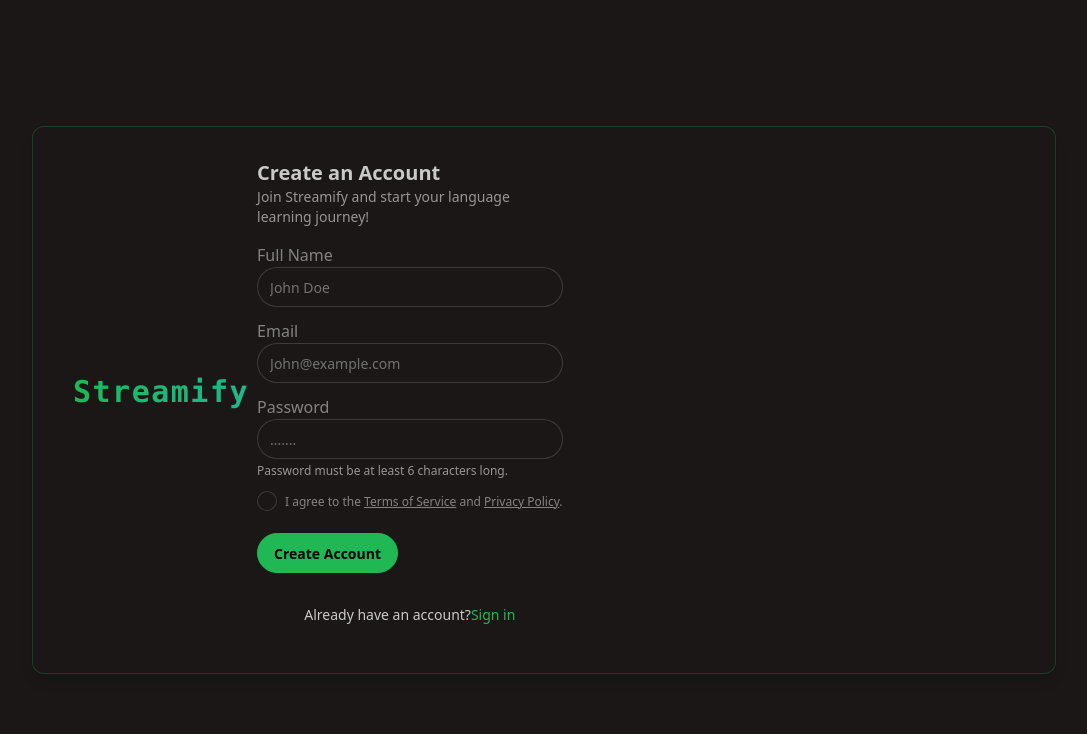
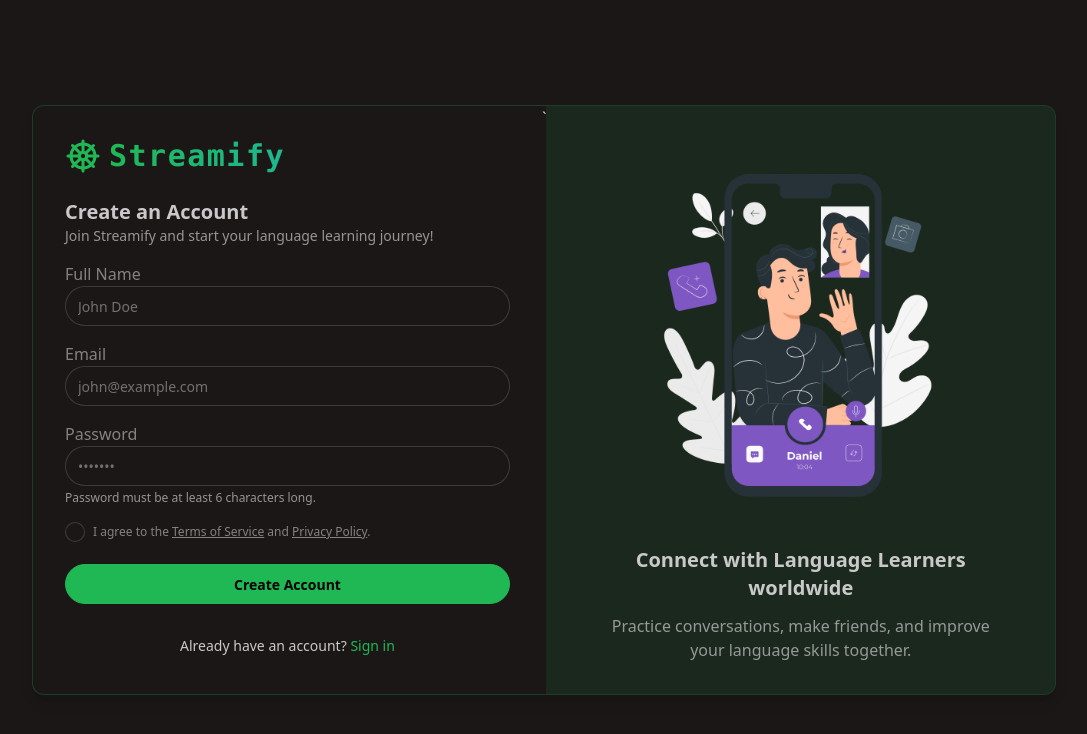
Before and after one commit to Mushtaq1295/Video-Calling, a React (Vite) app in the folder frontend/: page /signup in a window 1280 px wide. Shown: the top 734 px of the page, without its empty margins (96-1183 px from the left). Built offline with nearby package versions, Linux system fonts and the light colour scheme; no server answers.

Commit message:
feat: enhance SignUpPage layout and form functionality; update styles and add image section

```diff
--- a/frontend/src/Pages/SignUpPage.jsx
+++ b/frontend/src/Pages/SignUpPage.jsx
@@ -1,109 +1,134 @@
-import React from 'react'
-import { useState } from 'react'
-import { ShipWheelIcon } from 'lucide-react'
-import { Link } from 'react-router';
+import React, { useState } from "react";
+import { ShipWheelIcon } from "lucide-react";
+import { Link } from "react-router-dom";
 
 export const SignUpPage = () => {
   const [signupData, setSignupData] = useState({
     fullName: "",
     email: "",
-    password: ""
+    password: "",
   });
 
   const handleSignup = (e) => {
     e.preventDefault();
-
-  }
+    // TODO: Handle signup logic here
+  };
 
   return (
-    <div className='h-screen flex items-center justify-center p-4 sm:p-6 md:p-8' data-theme='forest'>
-      <div className='border border-primary/25 flex flex-col lg:flex-row w-full max-w-5xl mx-auto bg-base-100 rounded-xl shadow-lg overflow-hidden'>
-           {/* SIGNUP FORM - LEFT SIDE  */}
-           <div className='w-full lg:w-1/2 p-4 sm:p-8 flex flex-col'>
-           {/* LOGO  */}
-           <div className='mb-4 flex items-center justify-start gap-2'>
-            <ShipWheelIcon className='size-9  text-primary'/>
-            <span className='text-3xl font-bold font-mono bg-clip-text text-transparent bg-gradient-to-r from-primary to-secondary tracking-wider'>
+    <div className="min-h-screen flex items-center justify-center p-6" data-theme="forest">
+      <div className="border border-primary/25 flex flex-col lg:flex-row w-full max-w-5xl bg-base-100 rounded-xl shadow-lg overflow-hidden">
+        {/* LEFT SIDE */}
+        <div className="w-full lg:w-1/2 p-8 flex flex-col">
+          {/* LOGO */}
+          <div className="mb-6 flex items-center gap-2">
+            <ShipWheelIcon className="size-9 text-primary" />
+            <span className="text-3xl font-bold font-mono bg-clip-text text-transparent bg-gradient-to-r from-primary to-secondary tracking-wider">
               Streamify
             </span>
-                <div className='w-full'>
-                  <form onSubmit={handleSignup}>
-                    <div className='space-y-4'>
+          </div>
+
+          {/* SIGNUP FORM */}
+          <form onSubmit={handleSignup} className="space-y-4">
             <div>
-                        <h2 className='text-xl font-semibold'>Create an Account</h2>
-                        <p className='text-sm opacity-70'>Join Streamify and start your language learning journey!</p>
+              <h2 className="text-xl font-semibold">Create an Account</h2>
+              <p className="text-sm opacity-70">
+                Join Streamify and start your language learning journey!
+              </p>
             </div>
-                      <div className='space-y-3' >
-                        {/* Full Name  */}
-                        <div className='form-control w-full'>
+
+            {/* Full Name */}
+            <div className="form-control w-full">
               <label className="label">
-                            <span className='label-text'>Full Name</span>
+                <span className="label-text">Full Name</span>
               </label>
-                          <input type="text"
-                            placeholder='John Doe'
-                            className='input input-bordered w-full'
+              <input
+                type="text"
+                placeholder="John Doe"
+                className="input input-bordered w-full"
                 value={signupData.fullName}
                 onChange={(e) => setSignupData({ ...signupData, fullName: e.target.value })}
                 required
               />
             </div>
-                        {/* Email  */}
-                         <div className='form-control w-full'>
+
+            {/* Email */}
+            <div className="form-control w-full">
               <label className="label">
-                            <span className='label-text'>Email</span>
+                <span className="label-text">Email</span>
               </label>
-                          <input type="text"
-                            placeholder='John@example.com'
-                            className='input input-bordered w-full'
+              <input
+                type="email"
+                placeholder="john@example.com"
+                className="input input-bordered w-full"
                 value={signupData.email}
                 onChange={(e) => setSignupData({ ...signupData, email: e.target.value })}
                 required
               />
             </div>
-                        {/* Password  */}
-                         <div className='form-control w-full'>
+
+            {/* Password */}
+            <div className="form-control w-full">
               <label className="label">
-                            <span className='label-text'>Password</span>
+                <span className="label-text">Password</span>
               </label>
-                          <input type="text"
-                            placeholder='.......'
-                            className='input input-bordered w-full'
+              <input
+                type="password"
+                placeholder="•••••••"
+                className="input input-bordered w-full"
                 value={signupData.password}
                 onChange={(e) => setSignupData({ ...signupData, password: e.target.value })}
                 required
               />
-                           <p className='text-xs opacity-70 mt-1'>
+              <p className="text-xs opacity-70 mt-1">
                 Password must be at least 6 characters long.
               </p>
             </div>
-                        {/* Terms and conditions Agreement */}
-                         <div className='form-control w-full'>
+
+            {/* Terms and Conditions */}
+            <div className="form-control w-full">
               <label className="label cursor-pointer justify-start gap-2">
-                            <input type="checkbox"
-                              className='checkbox checkbox-sm'
-                              required
-                             />
-                             <span className='text-xs leading-tight'>
-                              I agree to the <span className='underline'>Terms of Service</span> and <span className='underline'>Privacy Policy</span>.
+                <input type="checkbox" className="checkbox checkbox-sm" required />
+                <span className="text-xs">
+                  I agree to the{" "}
+                  <span className="underline">Terms of Service</span> and{" "}
+                  <span className="underline">Privacy Policy</span>.
                 </span>
               </label>
             </div>
-                      </div>
-                      <button className='btn btn-primary hover:underline'>Create Account</button>
-                      <div className='text-center mt-4'>
-                        <p className='text-sm'>
-                          Already have an account?{''}
-                          <Link to='/login' className='text-primary hover:underline'>
+
+            <button className="btn btn-primary w-full">Create Account</button>
+
+            <div className="text-center mt-4">
+              <p className="text-sm">
+                Already have an account?{" "}
+                <Link to="/login" className="text-primary hover:underline">
                   Sign in
                 </Link>
               </p>
             </div>
+          </form>
         </div>
-                  </form>
+        `{/* RIGHT SIDE - IMAGE */}
+        <div className="hidden lg:flex w-full lg:w-1/2 bg-primary/10 items-center justify-center">
+  <div className="flex flex-col items-center text-center max-w-md p-8">
+    <img
+      src="/App-main-pic.png"
+      alt="Language connection Illustration"
+      className="w-full h-full"
+    />
+
+    <div className="space-y-3 mt-6">
+      <h2 className="text-xl font-semibold">
+        Connect with Language Learners worldwide
+      </h2>
+      <p className="opacity-70">
+        Practice conversations, make friends, and improve your language skills together.
+      </p>
     </div>
   </div>
 </div>
+
       </div>
     </div>
-  )
-}
+  );
+};
```
Lines whose indentation alone changed are shown as unchanged.
